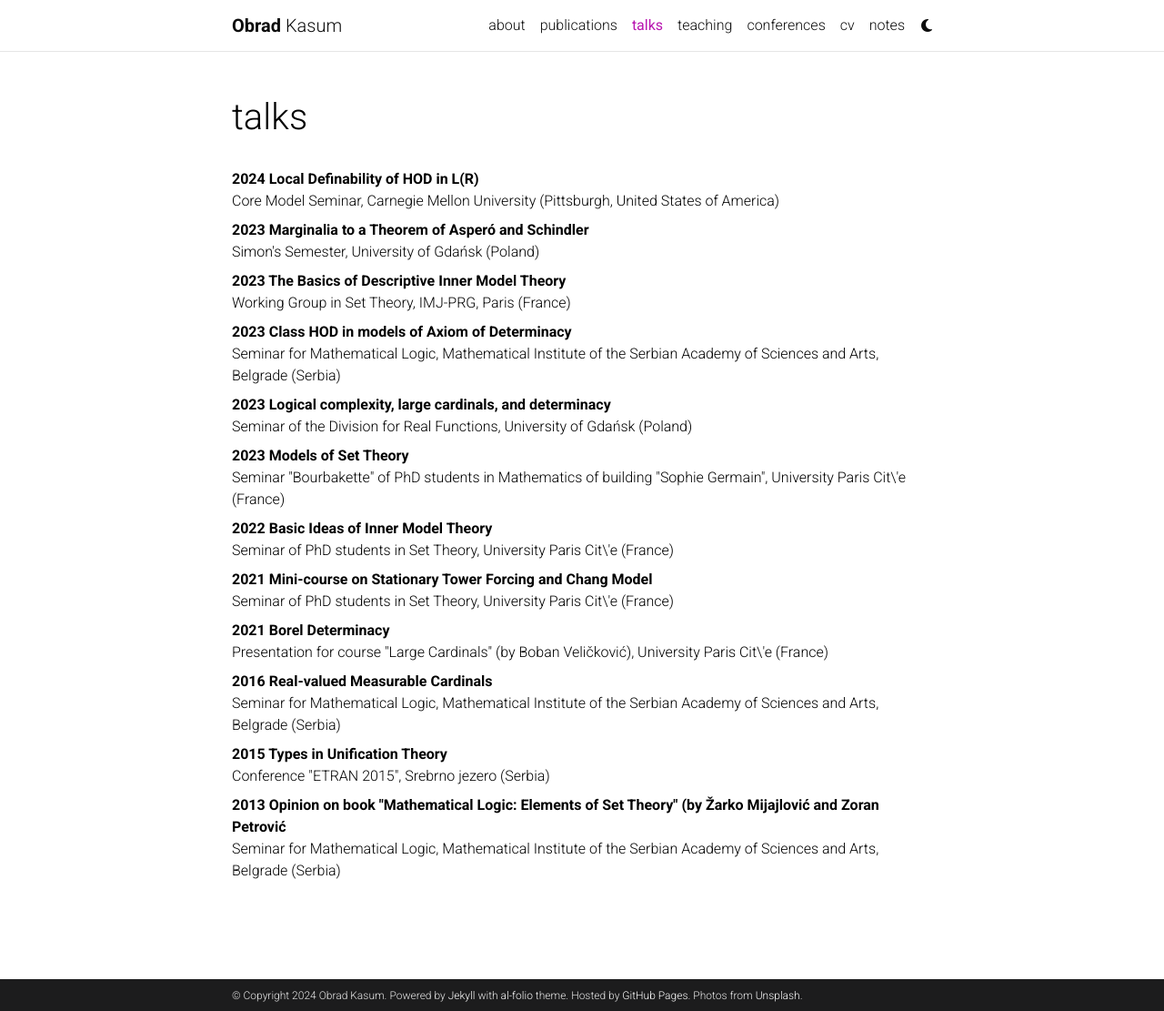
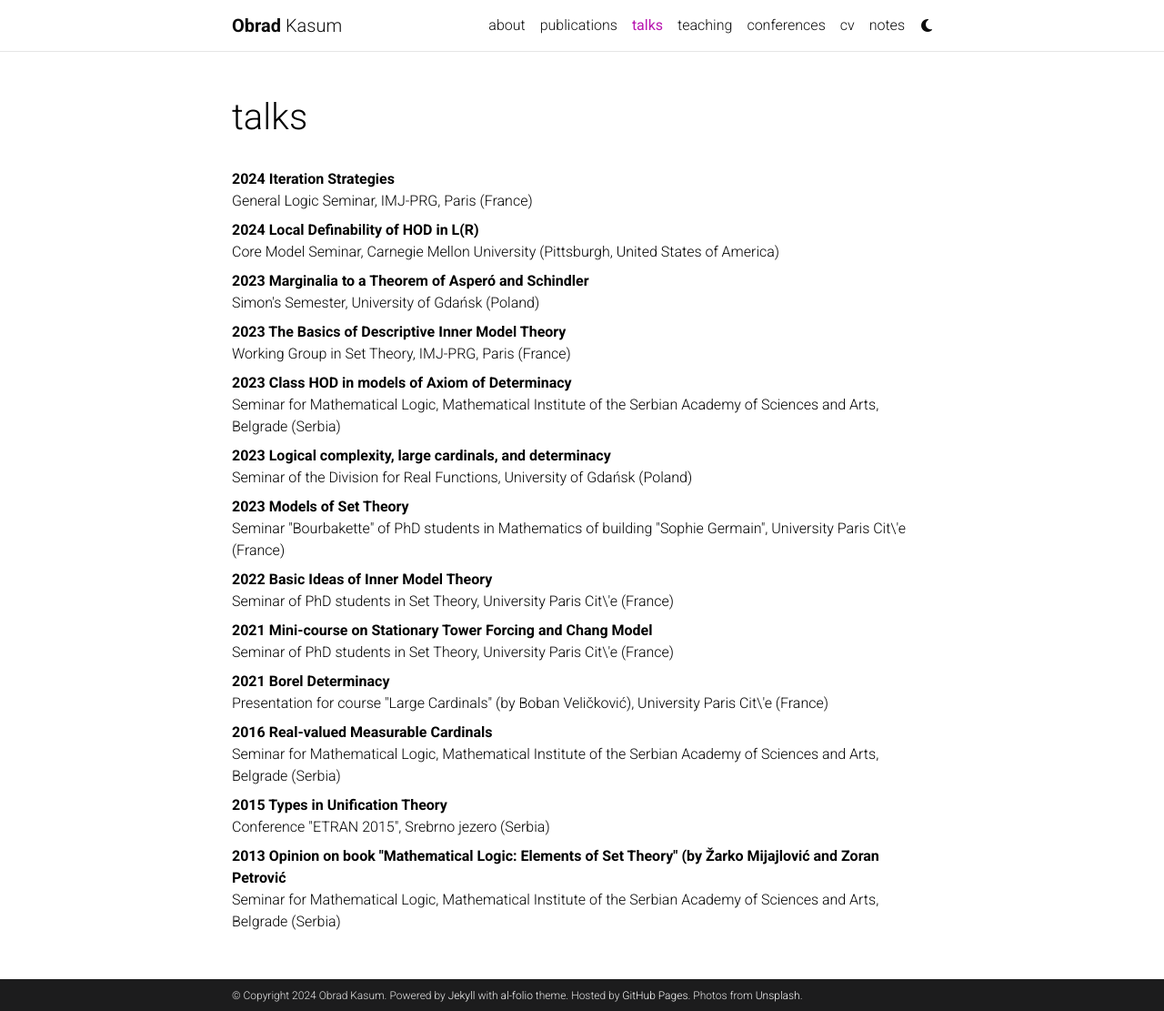
Before and after one commit to obradkasum/obradkasum.github.io, a Jekyll site: the page built from _pages/talks.md, in a window 1280 px wide and 1111 px high. Shown: the whole window at 91% size. Built offline with Jekyll 4.4.1, drawn with Linux system fonts in a browser that asks for light colours; comment, search, counter and statistics services are not loaded; a style sheet for code colours, icons or effects is not loaded.

Commit message:
Update talks.md

```diff
--- a/_pages/talks.md
+++ b/_pages/talks.md
@@ -7,6 +7,8 @@ nav: true
 nav_order: 2
 ---
 <dl>
+<dt>2024 Iteration Strategies</dt>
+<dd>General Logic Seminar, IMJ-PRG, Paris (France)</dd>
 <dt>2024 Local Definability of HOD in L(R)</dt>
 <dd>Core Model Seminar, Carnegie Mellon University (Pittsburgh, United States of America) </dd>
 <dt>2023 Marginalia to a Theorem of Asperó and Schindler</dt>
```
